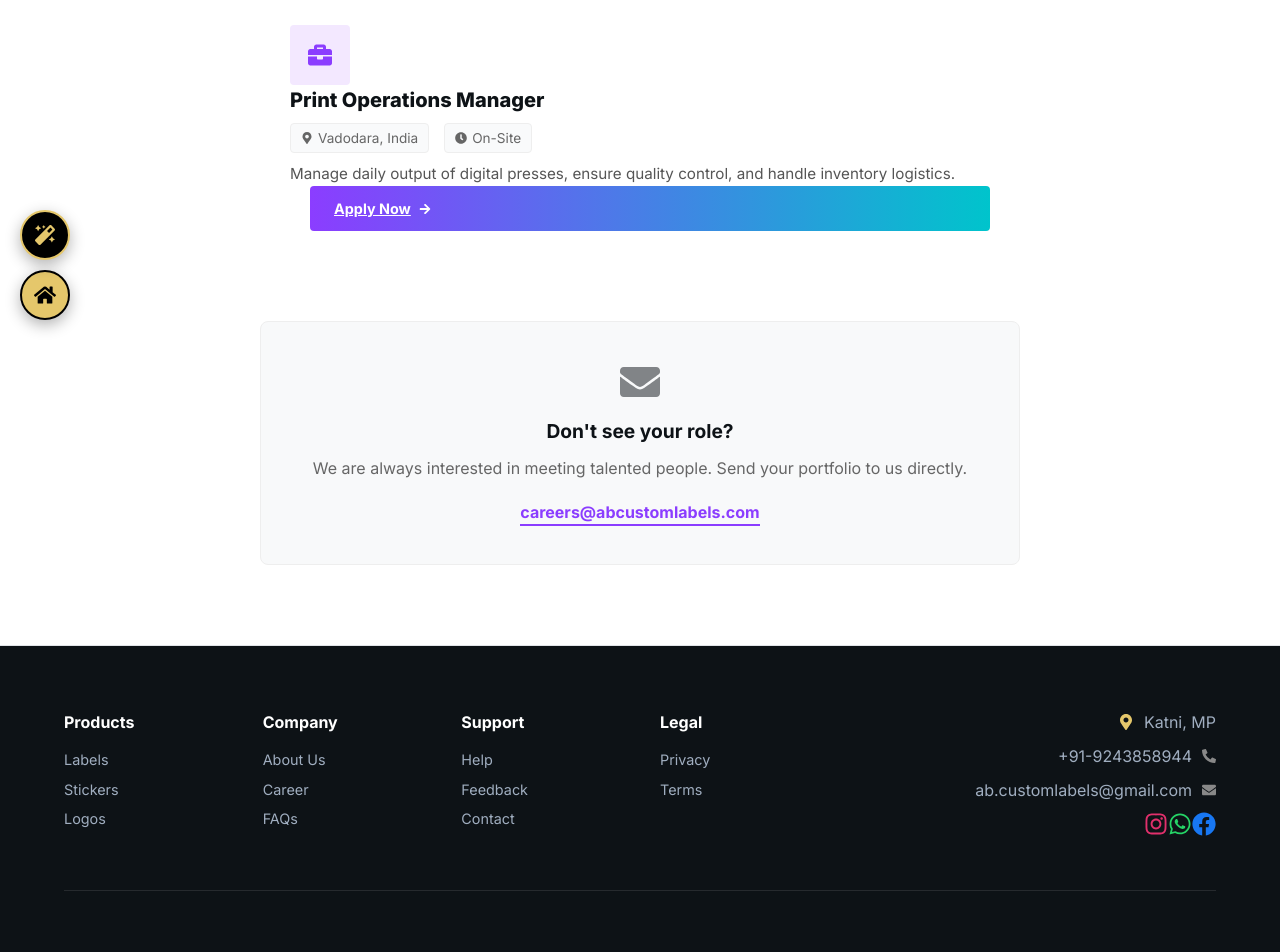
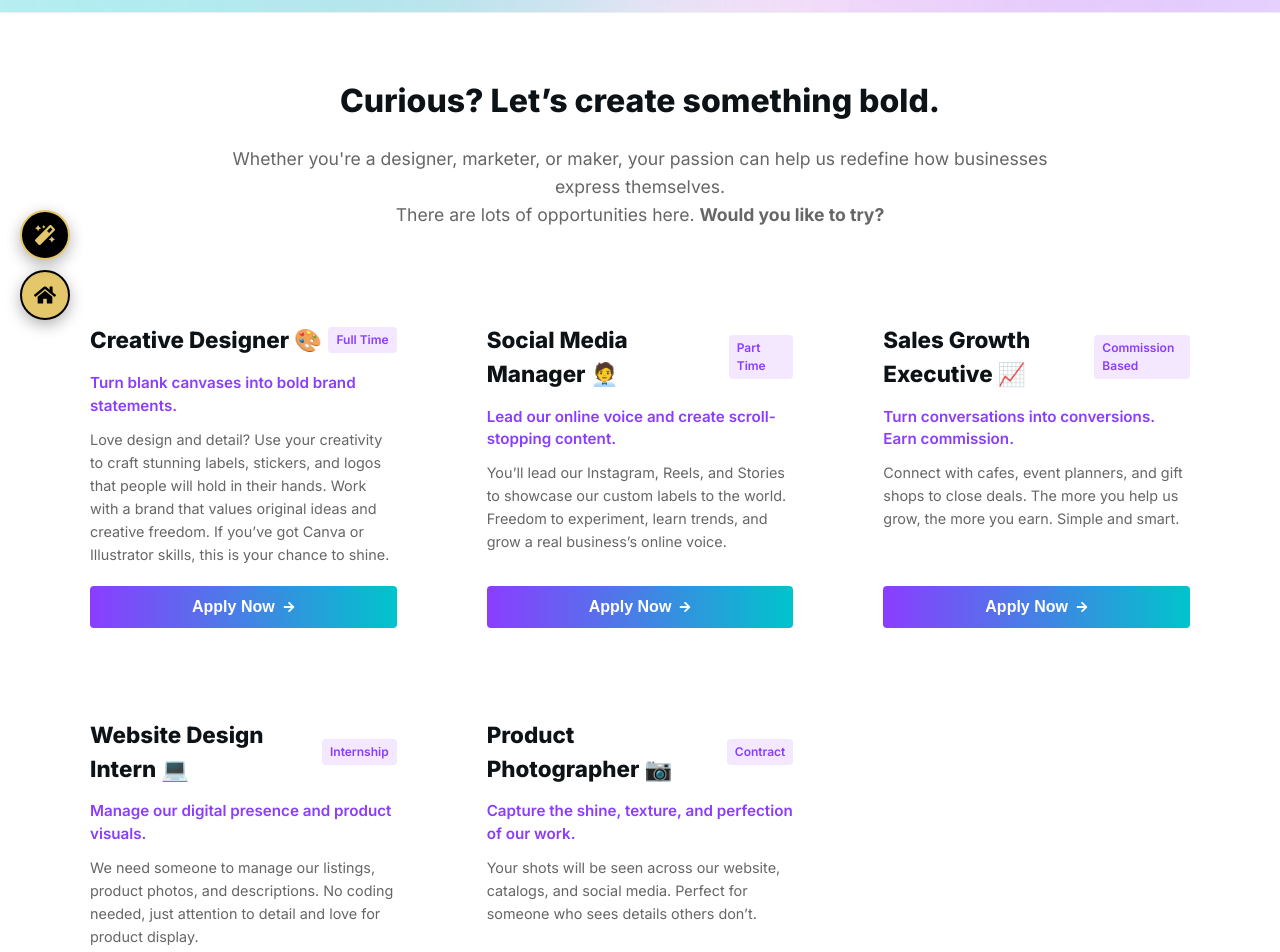
Before and after one commit to venom-cooder/ab-custom-labels, a React (Vite) app in the folder frontend/: page /career in a window 1280 px wide. Shown: the part 460-1412 px from the top of the page. Built offline with nearby package versions, Linux system fonts and the light colour scheme; no server answers.

Commit message:
working hard

```diff
--- a/frontend/src/pages/Career.jsx
+++ b/frontend/src/pages/Career.jsx
@@ -1,6 +1,8 @@
 import React, { useState, useEffect } from 'react';
 import axios from 'axios';
-import { FaBriefcase, FaEnvelope, FaMapMarkerAlt, FaClock, FaArrowRight } from 'react-icons/fa';
+import { motion, AnimatePresence } from 'framer-motion';
+import { FaBriefcase, FaEnvelope, FaMapMarkerAlt, FaClock, FaArrowRight, FaTimes, FaCheckCircle, FaLink, FaPaperPlane } from 'react-icons/fa';
+import AuroraBackground from '../components/anim/AuroraBackground';
 
 const Career = () => {
   const API_URL = import.meta.env.VITE_API_URL || 'http://localhost:5001';
@@ -9,120 +11,264 @@ const Career = () => {
   const [jobs, setJobs] = useState([]);
   const [loading, setLoading] = useState(true);
 
+  // Modal State
+  const [selectedRole, setSelectedRole] = useState(null);
+  const [isSubmitting, setIsSubmitting] = useState(false);
+  const [success, setSuccess] = useState(false);
+
+  // --- STATIC CONTENT (From Your Reference) ---
+  const staticJobs = [
+    {
+      _id: 'static-1',
+      title: 'Creative Designer 🎨',
+      type: 'Full Time',
+      location: 'Remote / Hybrid',
+      desc: 'Turn blank canvases into bold brand statements.',
+      detail: 'Love design and detail? Use your creativity to craft stunning labels, stickers, and logos that people will hold in their hands. Work with a brand that values original ideas and creative freedom. If you’ve got Canva or Illustrator skills, this is your chance to shine.'
+    },
+    {
+      _id: 'static-2',
+      title: 'Social Media Manager 🧑‍💼',
+      type: 'Part Time',
+      location: 'Remote',
+      desc: 'Lead our online voice and create scroll-stopping content.',
+      detail: 'You’ll lead our Instagram, Reels, and Stories to showcase our custom labels to the world. Freedom to experiment, learn trends, and grow a real business’s online voice.'
+    },
+    {
+      _id: 'static-3',
+      title: 'Sales Growth Executive 📈',
+      type: 'Commission Based',
+      location: 'On-Field',
+      desc: 'Turn conversations into conversions. Earn commission.',
+      detail: 'Connect with cafes, event planners, and gift shops to close deals. The more you help us grow, the more you earn. Simple and smart.'
+    },
+    {
+      _id: 'static-4',
+      title: 'Website Design Intern 💻',
+      type: 'Internship',
+      location: 'Remote',
+      desc: 'Manage our digital presence and product visuals.',
+      detail: 'We need someone to manage our listings, product photos, and descriptions. No coding needed, just attention to detail and love for product display.'
+    },
+    {
+      _id: 'static-5',
+      title: 'Product Photographer 📷',
+      type: 'Contract',
+      location: 'Vadodara',
+      desc: 'Capture the shine, texture, and perfection of our work.',
+      detail: 'Your shots will be seen across our website, catalogs, and social media. Perfect for someone who sees details others don’t.'
+    }
+  ];
+
   // --- FETCH DATA ---
   useEffect(() => {
     const fetchJobs = async () => {
       try {
         const res = await axios.get(`${API_URL}/api/careers`);
-        setJobs(res.data);
+        if (res.data && Array.isArray(res.data)) {
+           // Merge backend jobs with static jobs
+           setJobs([...staticJobs, ...res.data]);
+        } else {
+           setJobs(staticJobs);
+        }
       } catch (err) {
         console.error("Error fetching careers", err);
-        // Optional: Keep static fallback if backend is empty during dev
-        setJobs([
-          {
-            _id: '1',
-            title: 'Graphic Designer (Senior)',
-            type: 'Full Time',
-            location: 'Remote / Hybrid',
-            description: 'Expert in Adobe Illustrator and packaging design. Lead our creative team in developing premium label concepts.'
-          },
-          {
-            _id: '2',
-            title: 'Print Operations Manager',
-            type: 'On-Site',
-            location: 'Vadodara, India',
-            description: 'Manage daily output of digital presses, ensure quality control, and handle inventory logistics.'
-          }
-        ]);
+        setJobs(staticJobs);
       } finally {
         setLoading(false);
       }
     };
-
     fetchJobs();
   }, [API_URL]);
+
+  // --- FORM SUBMIT HANDLER ---
+  const handleSubmit = async (e) => {
+    e.preventDefault();
+    setIsSubmitting(true);
+    const formData = new FormData(e.target);
+
+    const application = {
+      name: formData.get('name'),
+      email: formData.get('email'),
+      role: selectedRole.title,
+      cvLink: formData.get('cvLink'),
+      whyJoin: formData.get('whyJoin'),
+      date: new Date().toLocaleString()
+    };
+
+    try {
+      await axios.post(`${API_URL}/api/applications`, application);
+      setSuccess(true);
+      setTimeout(() => {
+        setSuccess(false);
+        setSelectedRole(null);
+      }, 3000);
+    } catch (err) {
+      alert('Failed to submit. Please try again.');
+    }
+    setIsSubmitting(false);
+  };
 
   return (
     <div className="app-container">
 
-      {/* 1. STANDARD HEADER */}
-      <div className="page-header">
-        <h1>Join the Team</h1>
-        <p>We are always looking for creative designers, print specialists, and visionaries.</p>
+      {/* 1. HERO SECTION (Aurora Theme + Your Text) */}
+      <div style={{position:'relative', height:'400px', overflow:'hidden', display:'flex', alignItems:'center', background:'#fff', borderBottom:'1px solid #eee'}}>
+        <AuroraBackground />
+        <div className="container" style={{position:'relative', zIndex:1, textAlign:'center'}}>
+          <h1 style={{fontSize:'3.5rem', fontWeight:'900', color:'var(--text-main)', marginBottom:'20px'}}>
+            JOIN THE <span style={{color:'var(--primary)'}}>TEAM</span>
+          </h1>
+          <p style={{fontSize:'1.2rem', color:'#555', maxWidth:'700px', margin:'0 auto'}}>
+            Shape the Future of Label Design With Us. We're more than a design brand — we're building a movement of creativity, customisation, and craft.
+          </p>
+        </div>
       </div>
 
-      {/* 2. JOBS GRID */}
-      <div className="container" style={{maxWidth: '1000px', margin: '0 auto', paddingBottom: '80px', paddingLeft:'20px', paddingRight:'20px'}}>
+      {/* 2. INTRO TEXT */}
+      <div style={{padding:'4rem 2rem', textAlign:'center', maxWidth:'900px', margin:'0 auto'}}>
+        <h2 style={{fontSize:'2rem', fontWeight:'800', marginBottom:'20px', color:'var(--text-main)'}}>
+          Curious? Let’s create something bold.
+        </h2>
+        <p style={{color:'#666', fontSize:'1.1rem', lineHeight:'1.6'}}>
+          Whether you're a designer, marketer, or maker, your passion can help us redefine how businesses express themselves.
+          <br/>
+          There are lots of opportunities here. <b>Would you like to try?</b>
+        </p>
+      </div>
+
+      {/* 3. JOB LISTINGS GRID */}
+      <div className="container" style={{maxWidth: '1200px', margin: '0 auto', paddingBottom: '80px', paddingLeft:'20px', paddingRight:'20px'}}>
 
         {loading ? (
           <p style={{textAlign: 'center', color: '#666'}}>Loading Openings...</p>
-        ) : jobs.length === 0 ? (
-          <div style={{textAlign: 'center', padding: '40px', background: '#f9fafb', borderRadius: '8px'}}>
-            <p style={{color: '#555'}}>No specific openings right now, but we are always hiring talent.</p>
-          </div>
         ) : (
-          <div style={{display: 'flex', flexDirection: 'column', gap: '20px'}}>
+          <div style={{display: 'grid', gridTemplateColumns: 'repeat(auto-fit, minmax(350px, 1fr))', gap: '30px'}}>
             {jobs.map((job) => (
-              <div key={job._id} className="strict-card" style={{flexDirection: 'row', alignItems: 'center', padding: '30px', height: 'auto', minHeight: 'auto'}}>
-
-                 {/* Job Icon */}
-                 <div style={{
-                   width: '60px', height: '60px', background: '#f3e8ff', color: 'var(--primary)',
-                   borderRadius: '4px', display: 'flex', alignItems: 'center', justifyContent: 'center',
-                   marginRight: '25px', flexShrink: 0
-                 }}>
-                    <FaBriefcase size={24} />
-                 </div>
-
-                 {/* Job Info */}
-                 <div style={{flexGrow: 1}}>
-                    <h3 style={{fontSize: '1.25rem', fontWeight: '800', marginBottom: '8px', color: 'var(--text-main)'}}>
-                      {job.title}
-                    </h3>
-
-                    <div style={{display: 'flex', gap: '15px', marginBottom: '10px', flexWrap: 'wrap'}}>
-                      <span style={{display: 'flex', alignItems: 'center', gap: '5px', fontSize: '0.85rem', color: '#666', background: '#f9fafb', padding: '4px 10px', borderRadius: '4px', border: '1px solid #eee'}}>
-                        <FaMapMarkerAlt size={12}/> {job.location || 'Remote'}
-                      </span>
-                      <span style={{display: 'flex', alignItems: 'center', gap: '5px', fontSize: '0.85rem', color: '#666', background: '#f9fafb', padding: '4px 10px', borderRadius: '4px', border: '1px solid #eee'}}>
-                        <FaClock size={12}/> {job.type || 'Full Time'}
-                      </span>
+              <div
+                key={job._id}
+                className="strict-card"
+                style={{
+                  padding: '30px', height: '100%', display: 'flex', flexDirection: 'column',
+                  justifyContent: 'space-between', alignItems: 'flex-start', textAlign: 'left'
+                }}
+              >
+                 <div>
+                    <div style={{display: 'flex', justifyContent: 'space-between', width: '100%', alignItems: 'center', marginBottom: '15px'}}>
+                      <h3 style={{fontSize: '1.4rem', fontWeight: '800', color: 'var(--text-main)'}}>
+                        {job.title}
+                      </h3>
+                      {job.type && (
+                        <span style={{fontSize: '0.75rem', background: '#f3e8ff', color: 'var(--primary)', padding: '4px 8px', borderRadius: '4px', fontWeight: '600'}}>
+                          {job.type}
+                        </span>
+                      )}
                     </div>
 
-                    <p style={{color: '#555', fontSize: '0.95rem', lineHeight: '1.5', maxWidth: '700px'}}>
-                      {job.description}
+                    <p style={{color: 'var(--primary)', fontWeight: '600', fontSize: '0.95rem', marginBottom: '10px'}}>
+                      {job.desc}
+                    </p>
+                    <p style={{color: '#666', fontSize: '0.9rem', lineHeight: '1.6', marginBottom: '20px'}}>
+                      {job.detail || job.description}
                     </p>
                  </div>
 
-                 {/* Apply Button */}
-                 <div style={{marginLeft: '20px'}}>
-                   <a
-                     href={`mailto:careers@abcustomlabels.com?subject=Application for ${job.title}`}
-                     className="primary-btn"
-                     style={{whiteSpace: 'nowrap', padding: '12px 24px', fontSize: '0.9rem', display: 'flex', alignItems: 'center', gap: '8px'}}
-                   >
-                     Apply Now <FaArrowRight size={12}/>
-                   </a>
-                 </div>
-
+                 <button
+                   onClick={() => setSelectedRole(job)}
+                   className="primary-btn"
+                   style={{width: '100%', display: 'flex', alignItems: 'center', justifyContent: 'center', gap: '8px'}}
+                 >
+                   Apply Now <FaArrowRight size={12}/>
+                 </button>
               </div>
             ))}
           </div>
         )}
 
-        {/* 3. GENERAL APPLICATION CTA */}
+        {/* General Application Fallback */}
         <div style={{marginTop: '60px', padding: '40px', background: '#f8f9fa', borderRadius: '8px', textAlign: 'center', border: '1px solid #eee'}}>
            <FaEnvelope className="text-4xl text-gray-400 mx-auto mb-4" style={{display: 'block', margin: '0 auto 15px', opacity: 0.5}} size={40}/>
            <h3 style={{fontWeight: '700', fontSize: '1.2rem', marginBottom: '10px', color: 'var(--text-main)'}}>Don't see your role?</h3>
            <p style={{color: '#666', marginBottom: '20px'}}>
-             We are always interested in meeting talented people. Send your portfolio to us directly.
+             Send your portfolio to us anyway.
            </p>
-           <a href="mailto:careers@abcustomlabels.com" style={{color: 'var(--primary)', fontWeight: '700', textDecoration: 'none', borderBottom: '2px solid var(--primary)', paddingBottom: '2px'}}>
+           <a href="mailto:careers@abcustomlabels.com" style={{color: 'var(--primary)', fontWeight: '700', textDecoration: 'none'}}>
              careers@abcustomlabels.com
            </a>
         </div>
 
       </div>
+
+      {/* --- APPLICATION MODAL --- */}
+      <AnimatePresence>
+        {selectedRole && (
+          <div
+            style={{
+              position: 'fixed', top: 0, left: 0, width: '100%', height: '100%',
+              background: 'rgba(0,0,0,0.85)', zIndex: 9999,
+              display: 'flex', alignItems: 'center', justifyContent: 'center',
+              backdropFilter: 'blur(5px)'
+            }}
+            onClick={() => setSelectedRole(null)}
+          >
+            <motion.div
+              initial={{scale:0.9, opacity:0}} animate={{scale:1, opacity:1}} exit={{scale:0.9, opacity:0}}
+              onClick={(e) => e.stopPropagation()}
+              style={{
+                background: 'white', padding: '30px', borderRadius: '12px',
+                width: '90%', maxWidth: '500px', position: 'relative',
+                boxShadow: '0 25px 60px rgba(0,0,0,0.5)', overflow: 'hidden'
+              }}
+            >
+              <button onClick={() => setSelectedRole(null)} style={{position:'absolute', top:15, right:15, border:'none', background:'transparent', cursor:'pointer'}}>
+                <FaTimes size={20} color="#888"/>
+              </button>
+
+              {success ? (
+                <div style={{textAlign: 'center', padding: '40px 0'}}>
+                  <div style={{width: '70px', height: '70px', background: '#dcfce7', color: '#16a34a', borderRadius: '50%', display: 'flex', alignItems: 'center', justifyContent: 'center', margin: '0 auto 20px'}}>
+                     <FaCheckCircle size={35} />
+                  </div>
+                  <h3 style={{color:'var(--text-main)', marginBottom:'10px'}}>Application Sent!</h3>
+                  <p style={{color:'#666'}}>We will review your profile and contact you soon.</p>
+                </div>
+              ) : (
+                <form onSubmit={handleSubmit}>
+                  <h2 style={{marginBottom:'5px', color:'var(--text-main)', fontSize:'1.5rem'}}>Apply Now</h2>
+                  <p style={{color:'var(--primary)', fontWeight:'600', marginBottom:'25px', fontSize:'0.9rem'}}>
+                    Role: {selectedRole.title}
+                  </p>
+
+                  <div style={{display:'grid', gridTemplateColumns:'1fr 1fr', gap:'15px', marginBottom:'15px'}}>
+                    <div>
+                      <label style={{fontSize:'0.75rem', fontWeight:'700', textTransform:'uppercase', color:'#888', marginBottom:'5px', display:'block'}}>Full Name</label>
+                      <input name="name" required className="clean-input" placeholder="Your Name" style={{background:'#f8f9fa'}}/>
+                    </div>
+                    <div>
+                      <label style={{fontSize:'0.75rem', fontWeight:'700', textTransform:'uppercase', color:'#888', marginBottom:'5px', display:'block'}}>Email / Phone</label>
+                      <input name="email" required className="clean-input" placeholder="Contact Info" style={{background:'#f8f9fa'}}/>
+                    </div>
+                  </div>
+
+                  <label style={{fontSize:'0.75rem', fontWeight:'700', textTransform:'uppercase', color:'#888', marginBottom:'5px', display:'block'}}>Link to CV / Portfolio</label>
+                  <div style={{display:'flex', alignItems:'center', background:'#f8f9fa', border:'1px solid #ccc', borderRadius:'4px', marginBottom:'15px'}}>
+                    <div style={{padding:'0 15px', color:'#888'}}><FaLink/></div>
+                    <input name="cvLink" required className="clean-input" style={{marginBottom:0, border:'none', background:'transparent', boxShadow:'none'}} placeholder="Google Drive / Behance Link" />
+                  </div>
+
+                  <label style={{fontSize:'0.75rem', fontWeight:'700', textTransform:'uppercase', color:'#888', marginBottom:'5px', display:'block'}}>Why do you want to join?</label>
+                  <textarea name="whyJoin" className="clean-input" rows="3" placeholder="Tell us in one sentence..." style={{background:'#f8f9fa'}}/>
+
+                  <button type="submit" className="primary-btn" style={{width:'100%', marginTop:'10px', display:'flex', justifyContent:'center', gap:'10px'}} disabled={isSubmitting}>
+                    {isSubmitting ? 'Sending...' : <><FaPaperPlane/> Submit Application</>}
+                  </button>
+                </form>
+              )}
+            </motion.div>
+          </div>
+        )}
+      </AnimatePresence>
+
     </div>
   );
 };
```
